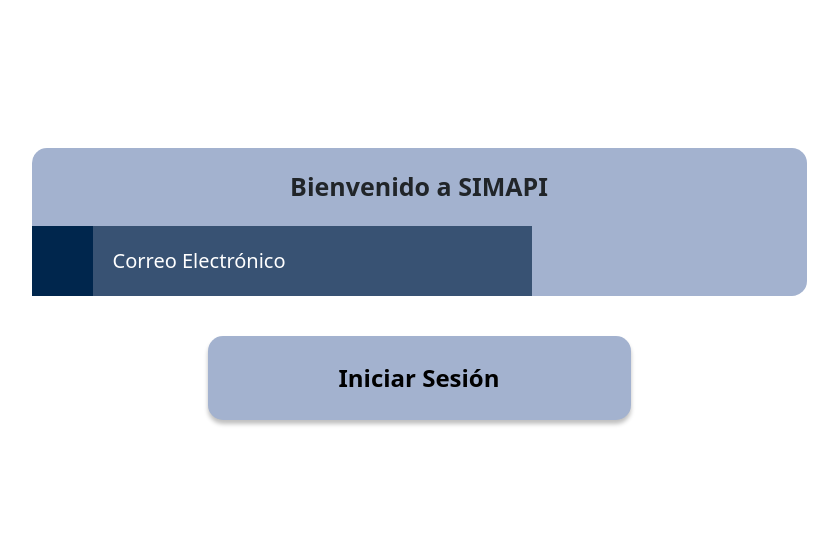
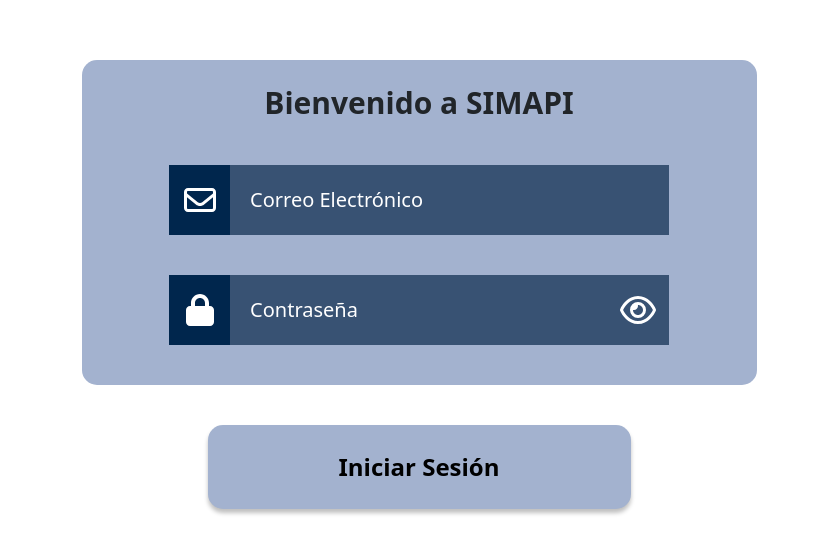
Before and after one commit to Yahird13/SIMAPI-Pantallas, a React (Create React App) app: page / in a window 1280 px wide. Shown: the part 116-670 px from the top of the page, without its empty margins (221-1059 px from the left). Built offline with nearby package versions, Linux system fonts and the light colour scheme.

Commit message:
formulario terminado, solo falta el icono de user

```diff
--- a/src/account/LoginForm.js
+++ b/src/account/LoginForm.js
@@ -19,16 +19,30 @@ export const LoginForm = () => {
                     {
                         borderRadius: '15px',
                         backgroundColor: C_PRIMARIO,
-                        width: '775px',
+                        width: '675px',
                     }}>
                     <div style={{ padding: '20px', textAlign: 'center' }}>
                         <text style={{
                             fontWeight: 'bold',
-                            fontSize: '25px'
+                            fontSize: '30px'
                         }}>Bienvenido a SIMAPI</text>
                     </div>
                     <div>
-                        <EmailField />
+                        <div style={{
+                            display: 'flex',
+                            marginTop: '20px',
+                            justifyContent: 'center',
+                        }}>
+                            <EmailField icon={faEnvelope} />
+                        </div>
+                        <div style={{
+                            display: 'flex',
+                            justifyContent: 'center',
+                            marginTop: '40px',
+                            paddingBottom: '40px'
+                        }}>
+                            <PasswordField icon={faLock} passIcons={[faEye, faEyeSlash]} />
+                        </div>
                     </div>
                 </div>
                 <div style={{
--- a/src/componets/inputs/EmailField.js
+++ b/src/componets/inputs/EmailField.js
@@ -2,6 +2,7 @@ import React from 'react'
 import TextField from './TextField'
 import { C_SECUNDARIO, C_TERCIARIO } from '../colors'
 import "./style.css"
+
 
 export default function EmailField(props) {
   return (
```
